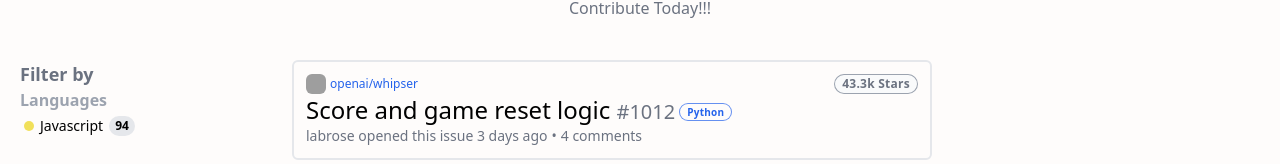
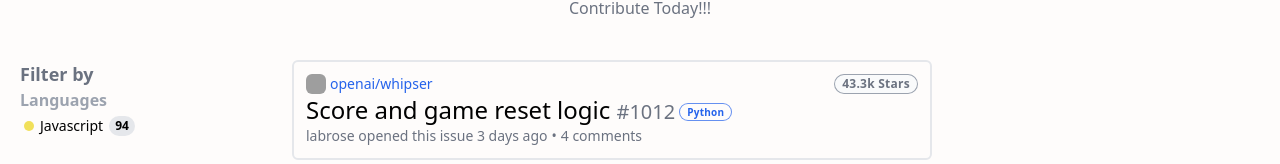
Before and after one commit to ajaykrupalk/good-first-issue, a Nuxt app: page / in a window 1280 px wide. Shown: the part 212-376 px from the top of the page. Built offline with nearby package versions, Linux system fonts and the light colour scheme; grey boxes are pictures that could not be loaded.

Commit message:
Changed font size of repo name

```diff
--- a/components/issueCard.vue
+++ b/components/issueCard.vue
@@ -4,7 +4,7 @@
             <div class="flex flex-row justify-between items-center">
                 <div class="flex flex-row gap-1 items-center">
                     <img :src="props.imgSrc" alt="avatar" class="h-5 w-5 rounded-md">
-                    <h3 class="font-medium text-xs text-blue-600">{{ props.repo }}</h3>
+                    <h3 class="font-medium text-sm text-blue-600">{{ props.repo }}</h3>
                 </div>
                 <badge bgColor="bg-gray-50" textColor="text-gray-500" borderColor="ring-gray-400">
                     <p class="text-xs">43.3k Stars</p>
```
